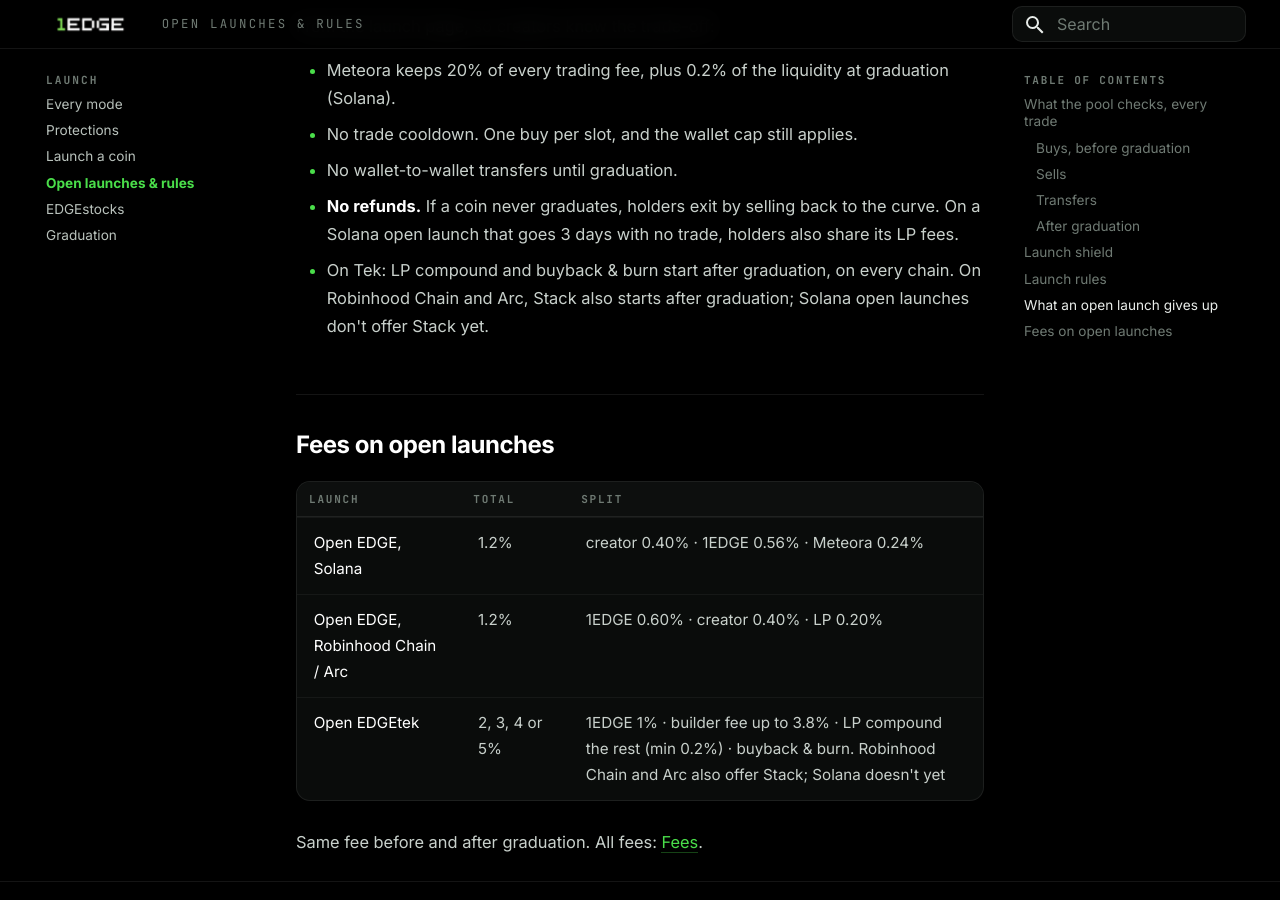
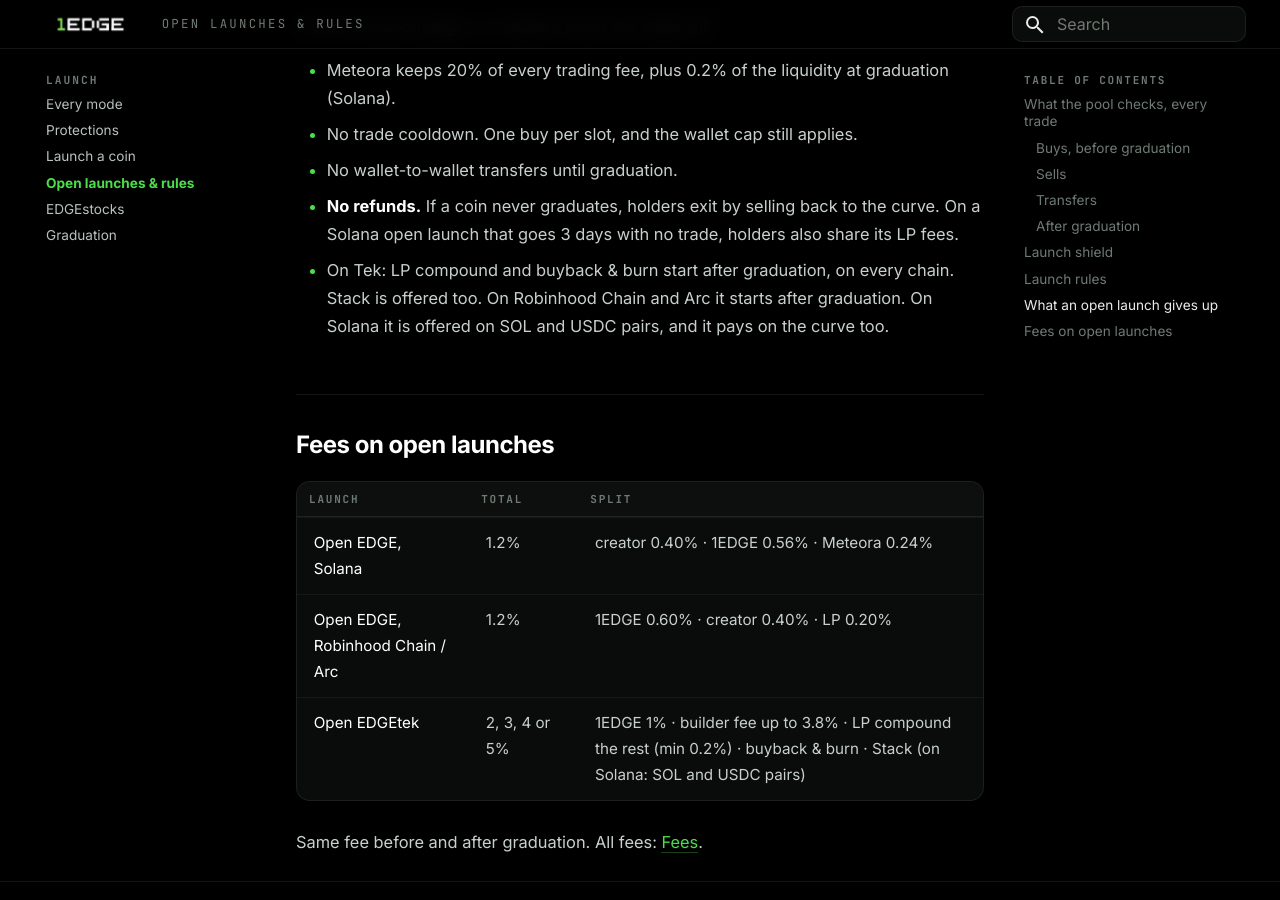
Before and after one commit to Tedz-1edge/1edge-docs, an MkDocs documentation site: the page built from docs/launch/open-launches.md, in a window 1280 px wide and 900 px high, scrolled down 5027 px. Built offline with MkDocs 1.6.1 and Material for MkDocs 9.7.7, drawn with Linux system fonts in a browser that asks for light colours.

Commit message:
FIXCOPY ENGINES-13/ENGINES-39/DOCS-06/DOCS-36: Solana open Tek offers Stack
Live /api/open-launch/config?chain=sol: stackPaid true, stackQuotes [sol, usdc, xstock] (crypto pairs and stocks have
stack false), and the launch page says 'Stack pays on the curve too'. open-launches, fees and modes no longer say
Solana doesn't offer Stack: on Solana it is offered on SOL and USDC pairs and pays on the curve too.

Co-Authored-By: Claude Opus 5.5 <noreply@anthropic.com>

```diff
--- a/docs/launch/open-launches.md
+++ b/docs/launch/open-launches.md
@@ -89,7 +89,7 @@ From the launch page, so creators know the trade-off:
 - No trade cooldown. One buy per slot, and the wallet cap still applies.
 - No wallet-to-wallet transfers until graduation.
 - **No refunds.** If a coin never graduates, holders exit by selling back to the curve. On a Solana open launch that goes 3 days with no trade, holders also share its LP fees.
-- On Tek: LP compound and buyback & burn start after graduation, on every chain. On Robinhood Chain and Arc, Stack also starts after graduation; Solana open launches don't offer Stack yet.
+- On Tek: LP compound and buyback & burn start after graduation, on every chain. Stack is offered too. On Robinhood Chain and Arc it starts after graduation. On Solana it is offered on SOL and USDC pairs, and it pays on the curve too.
 
 ## Fees on open launches
 
@@ -97,6 +97,6 @@ From the launch page, so creators know the trade-off:
 |---|---|---|
 | Open EDGE, Solana | 1.2% | creator 0.40% · 1EDGE 0.56% · Meteora 0.24% |
 | Open EDGE, Robinhood Chain / Arc | 1.2% | 1EDGE 0.60% · creator 0.40% · LP 0.20% |
-| Open EDGEtek | 2, 3, 4 or 5% | 1EDGE 1% · builder fee up to 3.8% · LP compound the rest (min 0.2%) · buyback & burn. Robinhood Chain and Arc also offer Stack; Solana doesn't yet |
+| Open EDGEtek | 2, 3, 4 or 5% | 1EDGE 1% · builder fee up to 3.8% · LP compound the rest (min 0.2%) · buyback & burn · Stack (on Solana: SOL and USDC pairs) |
 
 Same fee before and after graduation. All fees: [Fees](../trade/fees.md).
```
Also changed, not shown: docs/launch/modes.md (+2 -2 lines), docs/trade/fees.md (+2 -2 lines).
